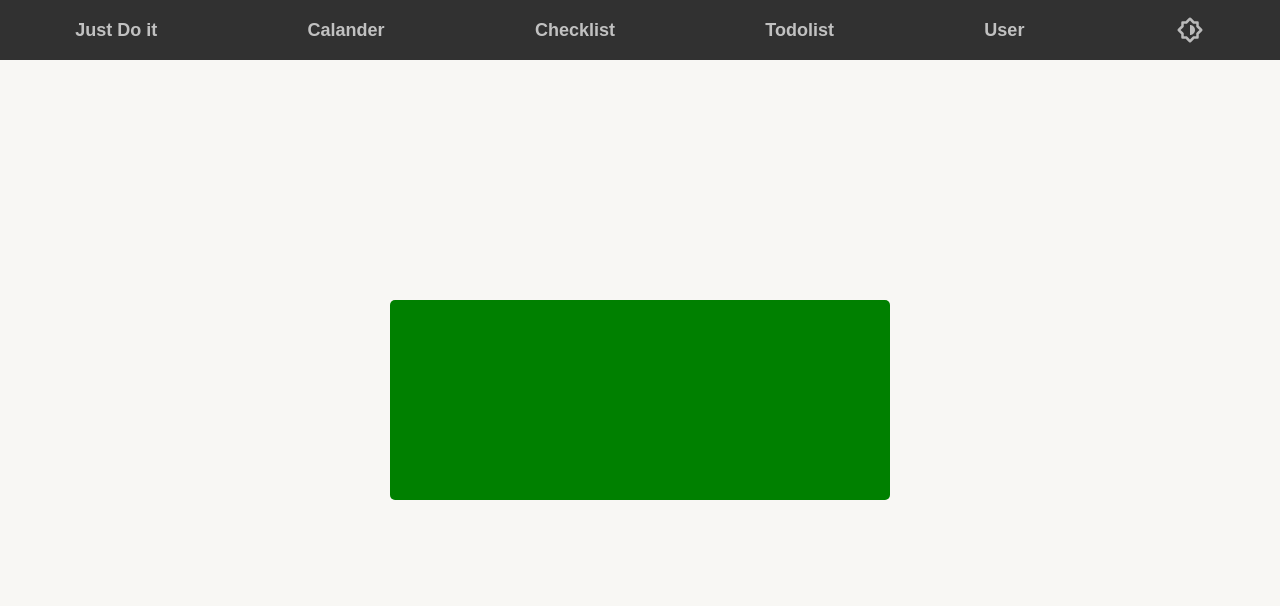
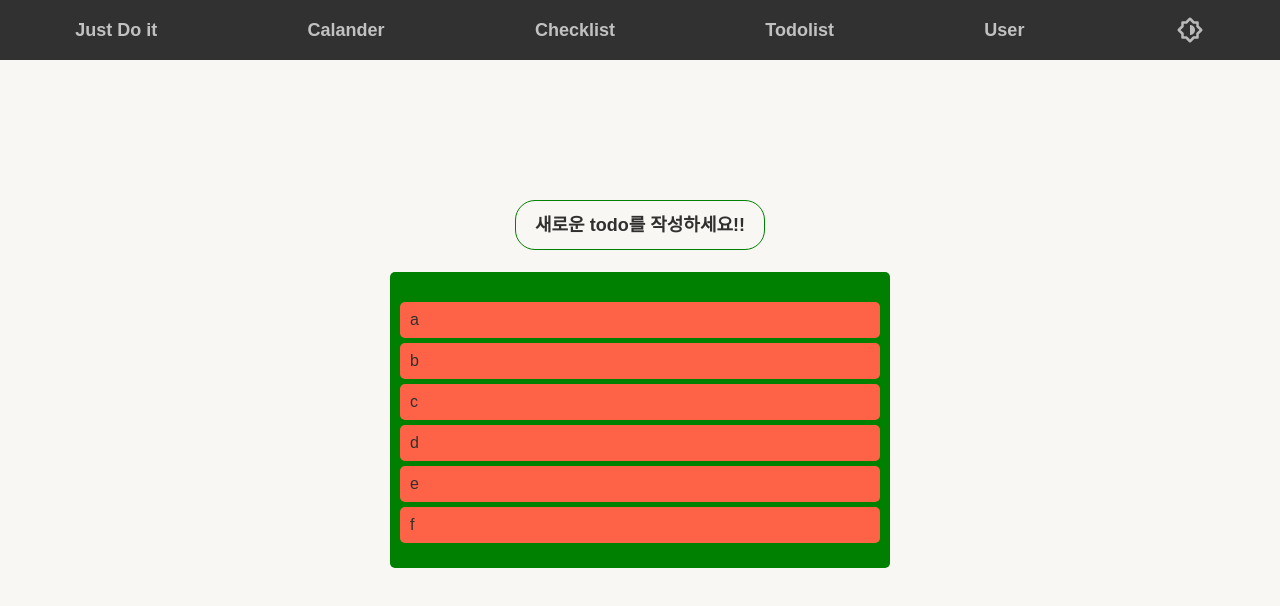
Before and after one commit to kkb4363/Vacation, a React (Create React App) app: page /todolist in a window 1280 px wide. Shown: the top 606 px of the page. Built offline with nearby package versions, Linux system fonts and the light colour scheme; what recoil-persist would draw is missing.

Commit message:
login
todolist 만드는중

```diff
--- a/package.json
+++ b/package.json
@@ -3,6 +3,7 @@
   "version": "0.1.0",
   "private": true,
   "dependencies": {
+    "@hello-pangea/dnd": "^16.2.0",
     "@redux-devtools/extension": "^3.2.3",
     "@reduxjs/toolkit": "^1.9.1",
     "@tanstack/react-query": "^4.16.1",
--- a/src/App.tsx
+++ b/src/App.tsx
@@ -72,7 +72,6 @@ function App() {
 
   return (
   <>
-
   <ThemeProvider theme={isDark? darkTheme : lightheme}>
   <GlobalStyle/>
   <Header/>
--- /dev/null
+++ b/src/Components/Todolist.tsx
@@ -0,0 +1,15 @@
+import { useState } from "react";
+import CreateTodo from "../Todolist/CreateTodo";
+import ShowTodo from "../Todolist/ShowTodo";
+
+
+function Todolist(){
+    return(
+    <>
+    <CreateTodo/>
+    <ShowTodo/>
+    </>
+    )
+}
+
+export default Todolist;
--- a/src/Login/NotLogin.tsx
+++ b/src/Login/NotLogin.tsx
@@ -65,11 +65,14 @@ function NotLogin(){
         .then(
             (res)=>(res.data.filter((uu:{ID:string}) => uu.ID == body.ID) != '') ?
             (
-            (res.data.filter((up:{Password:string}) => up.Password == body.Password) != '') &&
+            (
+                res.data.filter((u:{ID:string,Password:string}) => u.ID == body.ID)[0].Password === body.Password) ?
                 (
                     axios.post('http://localhost:3000/users',body)
                     .then(res2 => {dispatch(loginUser(res2.data));})
                 )
+
+                :setmsg('비밀번호를 확인해주세요')
             ):
             setmsg('ID 또는 비밀번호를 확인해주세요'))
     };
--- a/src/Routes/Router.tsx
+++ b/src/Routes/Router.tsx
@@ -1,12 +1,11 @@
 import { createBrowserRouter } from "react-router-dom";
 import App from "../App";
-import Four from "../Components/Four";
 import Main from "../Components/Main";
 import Calander from "../Components/Calander";
 import Checklist from "../Components/Checklist";
 import Login from "../Components/Login";
 import Signup from "../Login/Signup";
-import Todolist from "../Components/Four";
+import Todolist from "../Components/Todolist";
 
 const Router = createBrowserRouter([
     {
@@ -33,7 +32,7 @@ const Router = createBrowserRouter([
             },
             {
                 path:'/todolist',
-                element:<Todolist/>
+                element:<Todolist/>,
             },
             {
                 path:'/login',
--- /dev/null
+++ b/src/Todolist/CreateTodo.tsx
@@ -0,0 +1,36 @@
+import { useState } from "react";
+import { useForm } from "react-hook-form";
+import { useRecoilState } from "recoil";
+import styled from "styled-components";
+import { ITodo, todoState } from "../atom";
+
+const Writetodo = styled.div`
+width:250px;
+height:50px;
+border-radius:20px;
+margin:0 auto;
+left:0;
+right:0;
+margin-top:200px;
+display:flex;
+justify-content:center;
+align-items:center;
+font-size:18px;
+font-weight:600;
+border:1px solid green;
+`
+
+function CreateTodo(){
+    const [cmode,setCmode] = useState(false);
+    const onCreateTodo = () => {
+        console.log('gg');
+    }
+
+    return(
+        <>
+        <Writetodo onClick={onCreateTodo}>새로운 todo를 작성하세요!!</Writetodo>
+        </>
+    )
+}
+
+export default CreateTodo;
--- /dev/null
+++ b/src/Todolist/ShowTodo.tsx
@@ -0,0 +1,79 @@
+import {
+    DragDropContext,
+    Droppable,
+    Draggable,
+    DropResult,
+} from "react-beautiful-dnd";
+import { useRecoilState } from "recoil";
+import styled from "styled-components";
+import { todoState } from "../atom";
+
+const TodoWrapper = styled.div`
+display:flex;
+max-width:500px;
+width:100%;
+margin:0 auto;
+justify-content:center;
+align-items:center;
+height:100vh;
+margin-top:-230px;
+`
+const Boards = styled.div`
+display:grid;
+width:100%;
+grid-template-columns:repeat(1,1fr);
+`
+
+const Board = styled.div`
+padding: 20px 10px;
+padding-top:30px;
+background-color:green;
+border-radius:5px;
+min-height:200px;
+`
+
+const Card = styled.div`
+border-radius:5px;
+margin-bottom:5px;
+padding:10px 10px;
+background-color:tomato;
+`
+
+const Overlay = styled.div`
+width:2000px;
+height:2000px;
+background-color:tomato;
+`
+
+
+function ShowTodo(){
+    const [todos, setTodos] = useRecoilState(todoState);
+    const onDragEnd = ({ destination, source }: DropResult) => {};
+    return(<DragDropContext onDragEnd={onDragEnd}>
+        <TodoWrapper>
+            <Boards>
+                <Droppable droppableId="one">
+                    {(magic) => (
+                        <Board ref={magic.innerRef} {...magic.droppableProps}>
+                            {todos.map((todo,index)=>(
+                                <Draggable key={index} draggableId={todo} index={index}>
+                                    {(magic) => (
+                                        <Card
+                                        ref={magic.innerRef}
+                                        {...magic.draggableProps}
+                                        {...magic.dragHandleProps}>
+                                        {todo}
+                                        </Card>
+                                    )}
+                                </Draggable>
+                        ))}
+                        {magic.placeholder}
+                    </Board>
+                )}
+                </Droppable>
+            </Boards>
+        </TodoWrapper>
+    </DragDropContext>)
+}
+
+export default ShowTodo;
--- a/src/atom.tsx
+++ b/src/atom.tsx
@@ -18,7 +18,7 @@ export interface Iform{
 
 export interface ITodo{
     text:string,
-    id:number
+    id:string
 }
 
 export interface ICal{
@@ -43,7 +43,7 @@ export const checklistState = atom<ICheck[]>({
     effects_UNSTABLE:[persistAtom],
 })
 
-export const todoState = atom<ITodo[]>({
+export const todoState = atom({
     key:'todo',
-    default:[]
+    default: ["a", "b", "c", "d", "e", "f"]
 })
--- a/src/components/Four.tsx
+++ /dev/null
@@ -1,62 +0,0 @@
-import {
-    DragDropContext,
-    Droppable,
-    Draggable,
-    DropResult,
-  } from "react-beautiful-dnd";
-import { useRecoilState } from "recoil";
-import styled from "styled-components";
-import { todoState } from "../atom";
-
-const TodoWrapper = styled.div`
-display:flex;
-max-width:500px;
-width:100%;
-margin:0 auto;
-justify-content:center;
-align-items:center;
-height:100vh;
-`
-const Boards = styled.div`
-display:grid;
-width:100%;
-grid-template-columns:repeat(1,1fr);
-`
-
-const Board = styled.div`
-padding: 20px 10px;
-padding-top:30px;
-background-color:green;
-border-radius:5px;
-min-height:200px;
-`
-
-const Card = styled.div`
-border-radius:5px;
-margin-bottom:5px;
-padding:10px 10px;
-background-color:tomato;
-`
-
-
-function Todolist(){
-    const [todos, setTodos] = useRecoilState(todoState);
-    const onDragEnd = () => {};
-    return(
-    <DragDropContext onDragEnd={onDragEnd}>
-        <TodoWrapper>
-            <Boards>
-                <Droppable droppableId="one">
-                    {(magic) => (
-                        <Board ref={magic.innerRef} {...magic.droppableProps}>
-
-                        </Board>
-                    )}
-                </Droppable>
-            </Boards>
-        </TodoWrapper>
-    </DragDropContext>
-    )
-}
-
-export default Todolist;
--- a/src/index.tsx
+++ b/src/index.tsx
@@ -20,7 +20,6 @@ const rootNode = document.getElementById('root') as HTMLElement;
 const persistor = persistStore(store);
 
 ReactDOM.createRoot(rootNode).render(
-<React.StrictMode>
     <RecoilRoot>
     <QueryClientProvider client={queryClient}>
       <Provider store={store}>
@@ -30,7 +29,6 @@ ReactDOM.createRoot(rootNode).render(
       </Provider>
     </QueryClientProvider>
     </RecoilRoot>
-  </React.StrictMode>
 );
 
 reportWebVitals();
```
Also changed, not shown: 1 other file (tests, documents, lock files or other folders).
